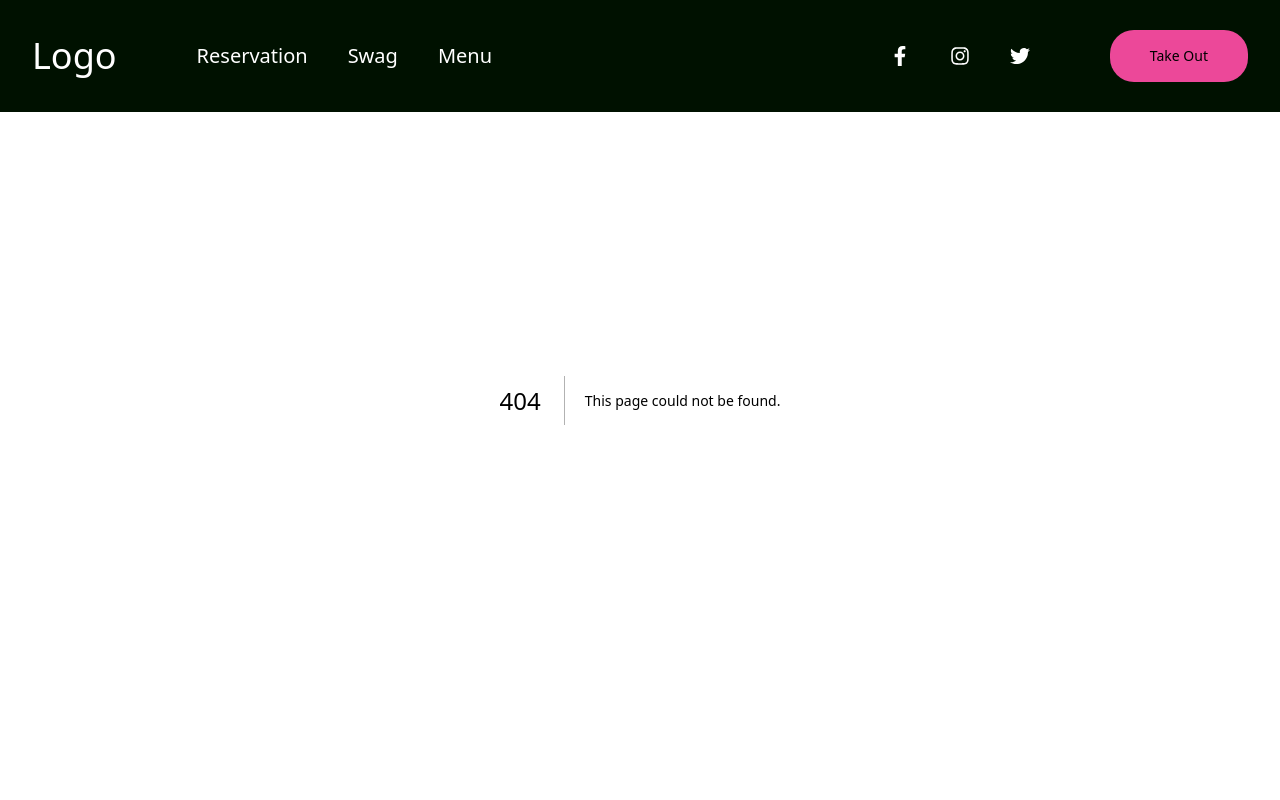
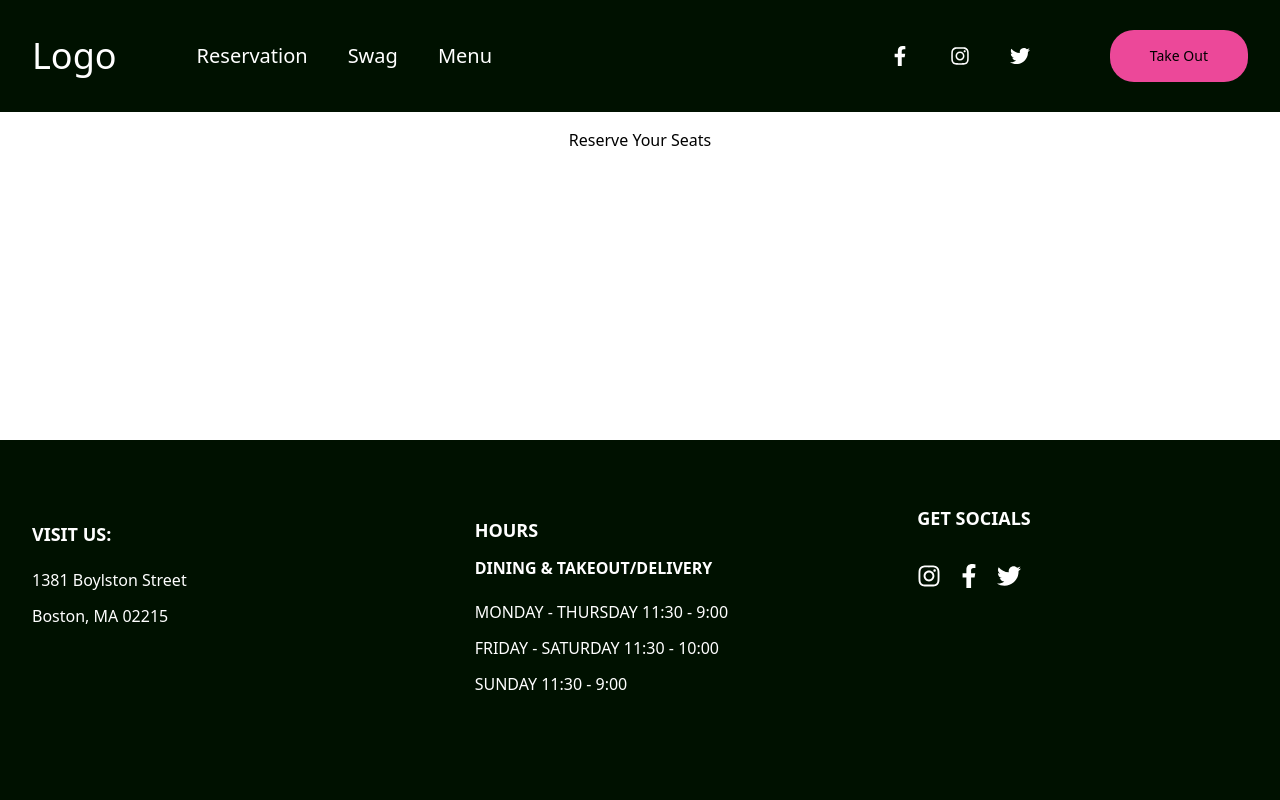
Before and after one commit to Pratik07007/resturant-fullstack, a Next.js app: page /reservation in a window 1280 px wide. Before the commit this address had no page. Shown: the top 800 px of the page. Built offline with nearby package versions, Linux system fonts and the light colour scheme.

Commit message:
reservation page

```diff
--- /dev/null
+++ b/app/reservation/page.tsx
@@ -0,0 +1,12 @@
+import React from 'react'
+
+function Reservation() {
+  return (
+    <div className='pt-32 min-h-[55vh]'>
+        <h1 className='text-center'>Reserve Your Seats</h1>
+
+    </div>
+  )
+}
+
+export default Reservation
--- a/components/Nav.tsx
+++ b/components/Nav.tsx
@@ -1,4 +1,5 @@
 "use client";
+import Link from "next/link";
 import React, { useState } from "react";
 
 import { FaFacebookF, FaInstagram, FaTwitter } from "react-icons/fa";
@@ -16,7 +17,9 @@ function Nav() {
 
           {/* Desktop Menu */}
           <div className="hidden lg:flex gap-4 lg:gap-10 items-center text-sm lg:text-xl">
-            <h1 className="cursor-pointer">Reservation</h1>
+            <Link href="/reservation">
+              <h1 className="cursor-pointer">Reservation</h1>
+            </Link>
             <h1 className="cursor-pointer">Swag</h1>
             <h1 className="cursor-pointer">Menu</h1>
           </div>
@@ -31,6 +34,7 @@ function Nav() {
           </div>
 
           {/* Take Out Button */}
+
           <button className="hidden lg:block bg-pink-500 px-6 lg:px-10 py-2 lg:py-4 rounded-3xl text-xs lg:text-sm text-black hover:bg-pink-700 duration-200">
             Take Out
           </button>
```
